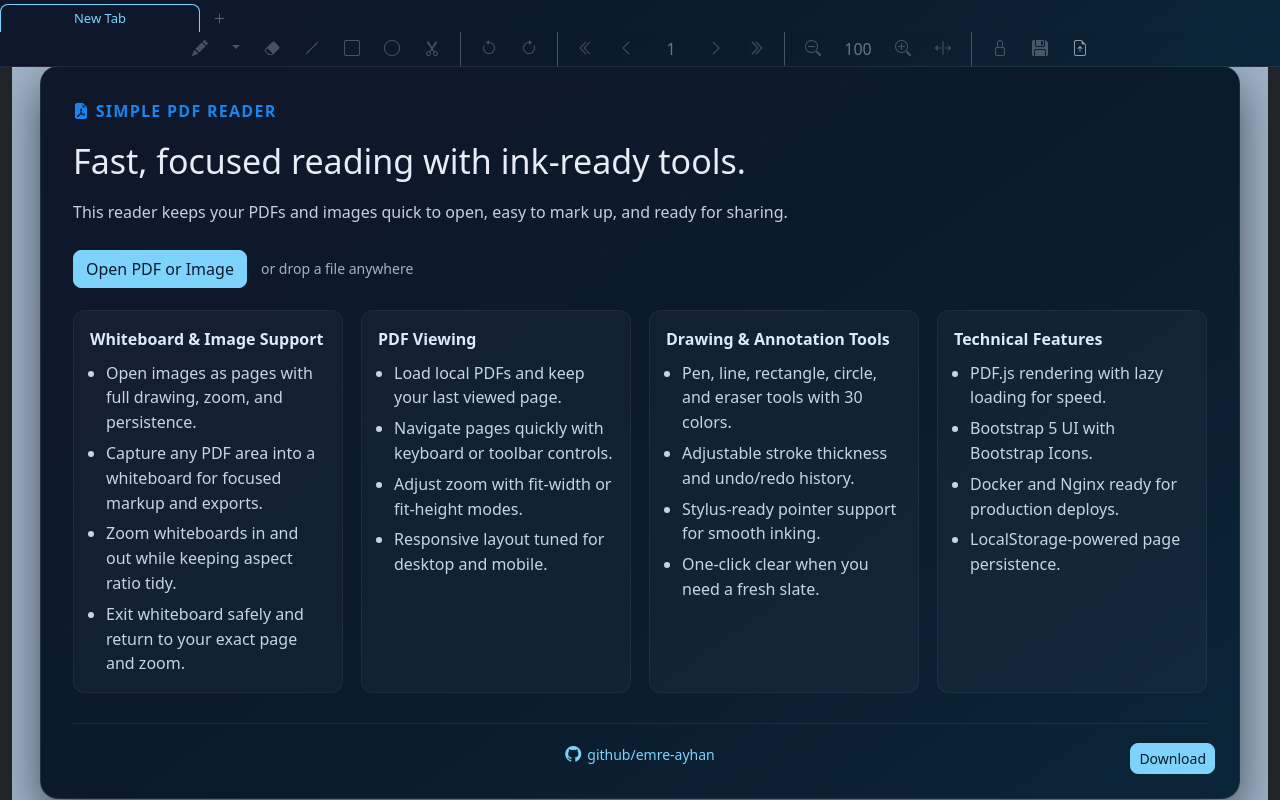
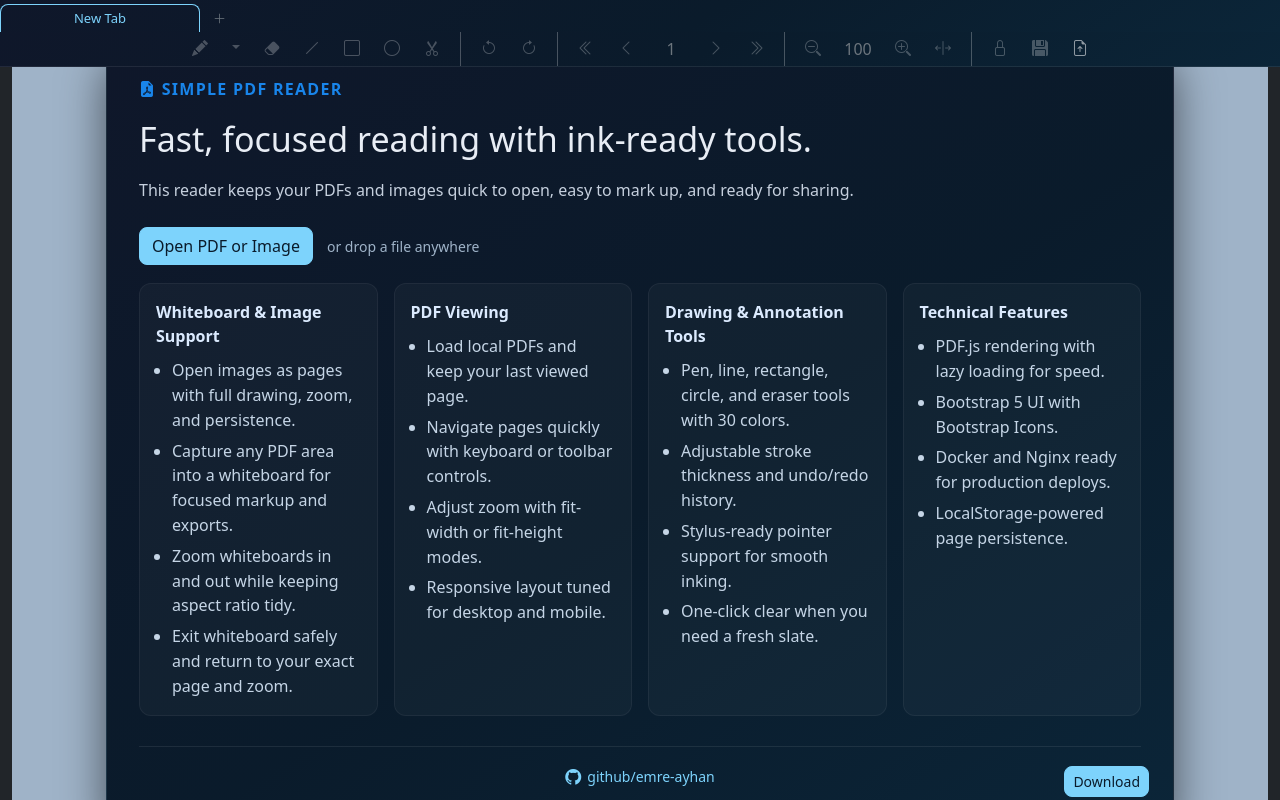
Before and after one commit to emre-ayhan/simple_pdf_reader, a Vue app: page / in a window 1280 px wide. Built offline with nearby package versions, Linux system fonts and the light colour scheme.

Commit message:
modified:   src/components/EmptyState.vue 	modified:   src/scss/EmptyState.scss

```diff
--- a/src/components/EmptyState.vue
+++ b/src/components/EmptyState.vue
@@ -9,6 +9,7 @@
 </script>
 
 <template>
+    <div class="container">
         <div class="empty-state">
       <div class="empty-card">
         <div class="empty-eyebrow">
@@ -23,7 +24,8 @@
           <span class="empty-hint">or drop a file anywhere</span>
         </div>
 
-      <div class="empty-grid">
+        <div class="empty-grid row g-3">
+          <div class="col-12 col-md-6 col-lg-3">
             <div class="empty-section">
               <div class="empty-section-title">Whiteboard & Image Support</div>
               <ul>
@@ -33,6 +35,8 @@
                 <li>Exit whiteboard safely and return to your exact page and zoom.</li>
               </ul>
             </div>
+          </div>
+          <div class="col-12 col-md-6 col-lg-3">
             <div class="empty-section">
               <div class="empty-section-title">PDF Viewing</div>
               <ul>
@@ -42,6 +46,8 @@
                 <li>Responsive layout tuned for desktop and mobile.</li>
               </ul>
             </div>
+          </div>
+          <div class="col-12 col-md-6 col-lg-3">
             <div class="empty-section">
               <div class="empty-section-title">Drawing & Annotation Tools</div>
               <ul>
@@ -51,6 +57,8 @@
                 <li>One-click clear when you need a fresh slate.</li>
               </ul>
             </div>
+          </div>
+          <div class="col-12 col-md-6 col-lg-3">
             <div class="empty-section">
               <div class="empty-section-title">Technical Features</div>
               <ul>
@@ -59,6 +67,7 @@
                 <li>Docker and Nginx ready for production deploys.</li>
                 <li>LocalStorage-powered page persistence.</li>
               </ul>
+            </div>
           </div>
         </div>
         <div class="empty-download" v-if="!props.isInstalled">
@@ -74,4 +83,5 @@
         </div>
       </div>
         </div>
+    </div>
 </template>
--- a/src/scss/EmptyState.scss
+++ b/src/scss/EmptyState.scss
@@ -1,5 +1,5 @@
 @use "variables" as *;
-@use "variables" as *;
+
 .empty-state {
   width: 100%;
   height: 100%;
@@ -11,7 +11,6 @@
 
 .empty-card {
   width: 100%;
-  max-width: 1200px;
   background: $dark-bg-gradient;
   color: var(--bs-light);
   border: 1px solid $border-color;
@@ -57,16 +56,6 @@
 .empty-hint {
   color: $text-muted;
   font-size: 14px;
-}
-
-.empty-grid {
-  display: grid;
-  grid-template-columns: repeat(auto-fit, minmax(248px, 1fr));
-  gap: 18px;
-  margin-top: 4px;
-  max-height: 400px;
-  overflow-y: auto;
-  overflow-x: hidden;
 }
 
 .empty-section {
```
Lines whose indentation alone changed are shown as unchanged.
